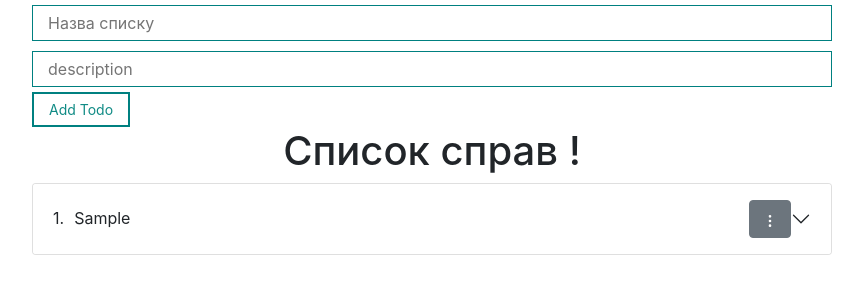
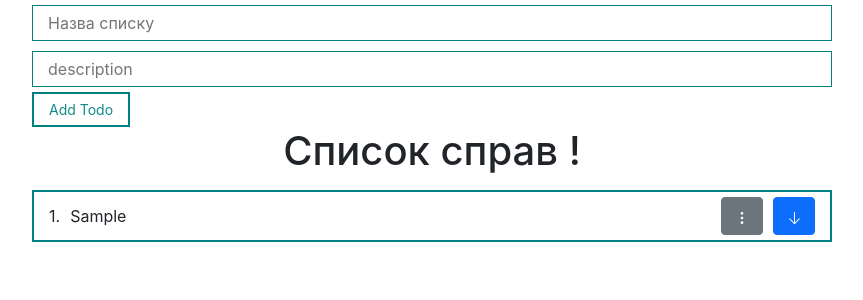
Before and after one commit to IvannaIva/todoReact, a React (Create React App) app in the folder todo/: page / in a window 1280 px wide. Both pictures are taken after typing "Sample", "Sample" into the empty fields and a click on the button "Add Todo". Shown: the top 300 px of the page, without its empty margins (208-1071 px from the left). Built offline with nearby package versions, Linux system fonts and the light colour scheme.

Commit message:
todo_Dotsss

```diff
--- a/todo/src/components/TodoItem.jsx
+++ b/todo/src/components/TodoItem.jsx
@@ -6,13 +6,9 @@ import CustomButton from "./UI/button/CustomButton";
 import LabelButtons from "./LabelButtons";
 import SelectedLabel from "./SelectedLabel";
 import EditTodoForm from "./EditTodoForm";
+import { VscArrowDown } from "react-icons/vsc";
 
-import {
-  Accordion,
-  AccordionBody,
-  AccordionHeader,
-  AccordionItem,
-} from "reactstrap";
+import { Collapse, Button, CardBody, Card } from "reactstrap";
 
 import {
   Dropdown,
@@ -31,14 +27,9 @@ export const TodoItem = ({ ...props }) => {
 
   const [modal, setModal] = useState(false);
 
-  const [open, setOpen] = useState("");
-  const toggleDesc = (id) => {
-    if (open === id) {
-      setOpen("");
-    } else {
-      setOpen(id);
-    }
-  };
+  const [isOpen, setIsOpen] = useState(false);
+
+  const toggleCollapse = () => setIsOpen(!isOpen);
 
   const handleEdit = (newTitle) => {
     props.editTodo(props.todo, newTitle);
@@ -54,16 +45,9 @@ export const TodoItem = ({ ...props }) => {
     setModal(true);
   };
 
-  const handleThreeDotsClick = (e) => {
-    e.stopPropagation();
-  };
-
   return (
-    //  <div className="todo">
     <div>
-      <Accordion open={open} toggle={toggleDesc}>
-        <AccordionItem>
-          <AccordionHeader targetId={props.number.toString()}>
+      <div className="todo">
         {editOpen ? (
           <div className="todo__content">
             {" "}
@@ -89,51 +73,12 @@ export const TodoItem = ({ ...props }) => {
           ))}
         </div>
 
-            {/* <div className="todo__btns"> */}
-            <Dropdown isOpen={dropdownOpen} toggle={toggle} {...props}>
-              <DropdownToggle onClick={(e) => handleThreeDotsClick(e)}>
-                <TbDotsVertical className="tree-dots-button" />
-              </DropdownToggle>
-
-              <DropdownMenu>
-                <DropdownItem>
-                  <CustomButton
-                    size="150px"
-                    onClick={() => props.remove(props.todo)}
-                  >
-                    Del
-                  </CustomButton>
-                </DropdownItem>
-                <DropdownItem onClick={(e) => handleThreeDotsClick(e)}>
-                  <CustomButton size="150px" onClick={toggleEdit}>
-                    Edit
-                  </CustomButton>
-                </DropdownItem>
-                <DropdownItem onClick={(e) => handleThreeDotsClick(e)}>
-                  <CustomButton size="150px" onClick={openModal}>
-                    Attach Label
-                  </CustomButton>
-                </DropdownItem>
-              </DropdownMenu>
-            </Dropdown>
-            {/* </div> */}
-          </AccordionHeader>
-          {props.todo.description && (
-            <AccordionBody
-              accordionId={props.number.toString()}
-              // open={props.todo.description !== ""}
-            >
-              <span>{props.todo.description}</span>
-            </AccordionBody>
-          )}
-        </AccordionItem>
-      </Accordion>
-
-      {/* <div className="todo__btns">
+        <div className="todo__btns">
           <Dropdown isOpen={dropdownOpen} toggle={toggle} {...props}>
             <DropdownToggle>
               <TbDotsVertical className="tree-dots-button" />
             </DropdownToggle>
+
             <DropdownMenu>
               <DropdownItem>
                 <CustomButton
@@ -155,11 +100,28 @@ export const TodoItem = ({ ...props }) => {
               </DropdownItem>
             </DropdownMenu>
           </Dropdown>
-            </div> */}
+        </div>
+
+        <Button color="primary" onClick={toggleCollapse}>
+          <VscArrowDown />
+        </Button>
 
         <MyModal visible={modal} setVisible={setModal}>
           <LabelButtons handleLabelClick={handleLabelClick} />
         </MyModal>
       </div>
+
+      {props.todo.description && (
+        <div>
+          <Collapse isOpen={isOpen} {...props} className="collapse-card">
+            <Card>
+              <CardBody>
+                <span>{props.todo.description}</span>
+              </CardBody>
+            </Card>
+          </Collapse>
+        </div>
+      )}
+    </div>
   );
 };
--- a/todo/src/components/styles/App.css
+++ b/todo/src/components/styles/App.css
@@ -36,14 +36,12 @@
         white-space: normal;
         text-overflow: ellipsis;
     }
-
-
     /* .todo__content span {
     height: 30px;
 } */
 
     .todo__btns {
-    z-index: 10000;
+        padding-right: 10px;
     }
 
     .tree-dots-button {
@@ -78,8 +76,6 @@
     .labButtonStyle {
         padding-top: 10px;
     }
-
-
     /* .slabel {
     display: inline-flex;
     border: 2px solid teal;
```
Lines whose indentation alone changed are shown as unchanged.
